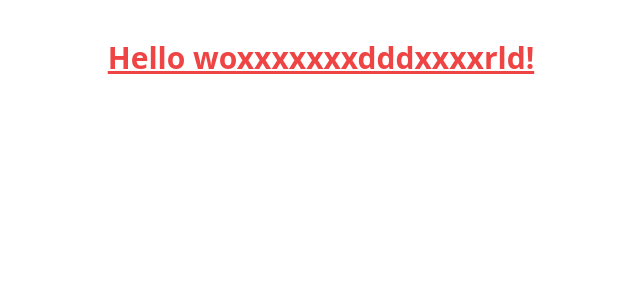
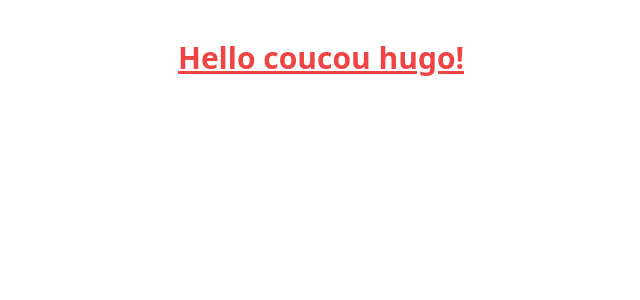
Before and after one commit to HugoRytlewski/CEJMA, a Nuxt app: page / in a window 1280 px wide. Shown: the top 300 px of the page, without its empty margins (319-959 px from the left). Built offline with nearby package versions, Linux system fonts and the light colour scheme.

Commit message:
dz power

```diff
--- a/pages/index.vue
+++ b/pages/index.vue
@@ -1,7 +1,8 @@
 <template>
     <h1 class="text-3xl text-red-500 font-bold underline">
-      Hello woxxxxxxxdddxxxxrld!
+      Hello coucou hugo!
     </h1>
 
 
+
   </template>
```
